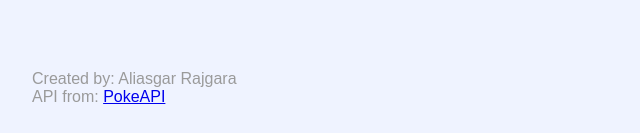
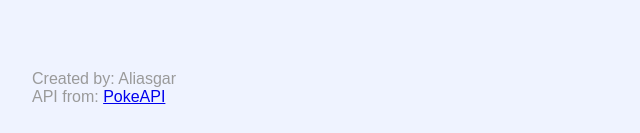
Before and after one commit to AliR7979/Random-Pokemon, a plain HTML site: page index.html in a window 1280 px wide. Shown: the part 664-797 px from the top of the page, 8-648 px from the left. Drawn offline with Linux system fonts and the light colour scheme; no server answers; a web font is replaced by a local one.

Commit message:
Lines chganged

```diff
--- a/index.html
+++ b/index.html
@@ -62,7 +62,7 @@
         </main>
 
         <footer>
-            <p>Created by: Aliasgar Rajgara</p>
+            <p>Created by: Aliasgar</p>
             <p>API from: <a href="https://pokeapi.co/">PokeAPI</a></p>
         </footer>
 
```
